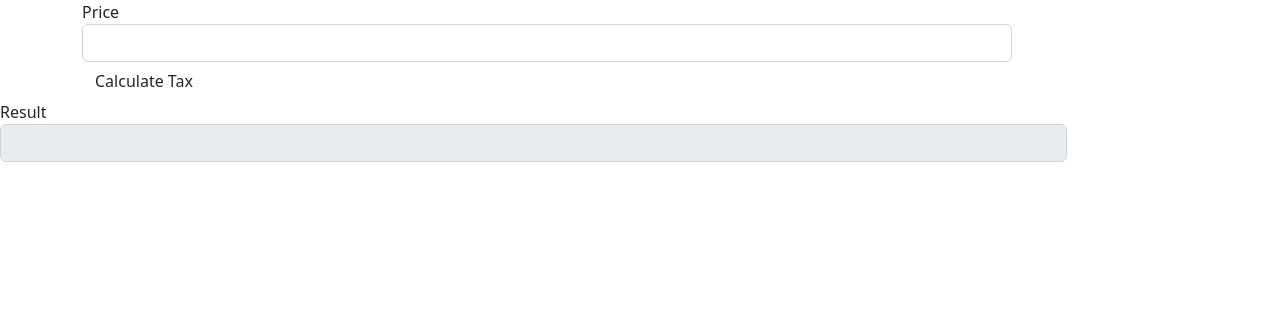
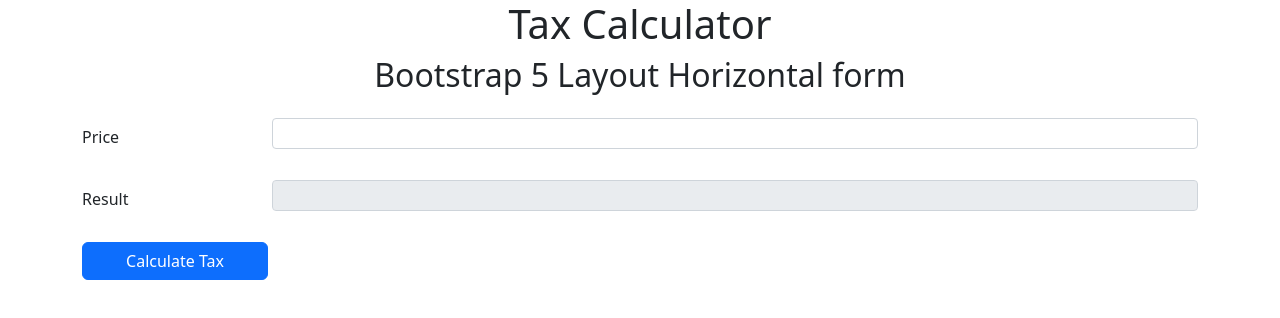
Before and after one commit to bren-wood/YCIT023-Winter-2023, a plain HTML site: page class_03/calculate_tax.html in a window 1280 px wide. Drawn offline with nearby package versions, Linux system fonts and the light colour scheme.

Commit message:
Fixed the Bootstrap Tax Calc

```diff
--- a/class_03/calculate_tax.html
+++ b/class_03/calculate_tax.html
@@ -11,7 +11,7 @@
 
     <script>
         "use strict";
-        const formatter = new Intl.NumberFormat('fr-CA', {style: 'currency', currency:'CAD'})
+        const formatter = new Intl.NumberFormat('en-CA', {style: 'currency', currency:'CAD'})
 
         function calc_tax() {
 
@@ -29,35 +29,36 @@
     </script>
     <script>
         "use strict";
-        u = 8;
+        // u = 8;
     </script>
 </head>
 <body>
 
     <div class="container">
-        <form class="form-horizontal" action="#">
 
-            <div class="form-group">
-                <label for="idPrice" class="control-label col-sm-2">Price</label>
-                <div class="col-sm-10">
-                    <input class="form-control" id="idPrice" type="number" name="fPrice">
+        <h1 class="text-center">
+            Tax Calculator
+        </h1>
+
+        <h2 class="text-center">
+            Bootstrap 5 Layout Horizontal form
+        </h2>
+
+            <div class="row mt-4 mb-4">
+                <label for="idPrice" class="col-form-label col-sm-2">Price</label>
+                <div class="col-sm">
+                    <input class="form-control form-control-sm" id="idPrice" type="number" name="fPrice">
+                </div>
+            </div>
+            <div class="row  mt-4 mb-4">
+                <label for="idResult" class="col-form-label col-sm-2" >Result</label>
+                <div class="col-sm">
+                    <input class="form-control form-control-sm" id="idResult" type="text" name="fPrice" disabled>
                 </div>
             </div>
 
-            <div class="form-group">
-                <div class="col-sm-offset-2 col-sm-10"></div>
-                    <button class="btn btn-default" onclick="calc_tax()">Calculate Tax</button>
-                </div>
-            </div>
+            <button class="btn btn-primary col-sm-2" onclick="calc_tax()">Calculate Tax</button>
 
-            <div class="form-group">
-                <label for="idResult" class="control-label col-sm-2" >Result</label>
-                <div class="col-sm-10">
-                    <input class="form-control" id="idResult" type="text" name="fPrice" disabled>
-                </div>
-            </div>
-
-        </form>
     </div>
 
 </body>
```
